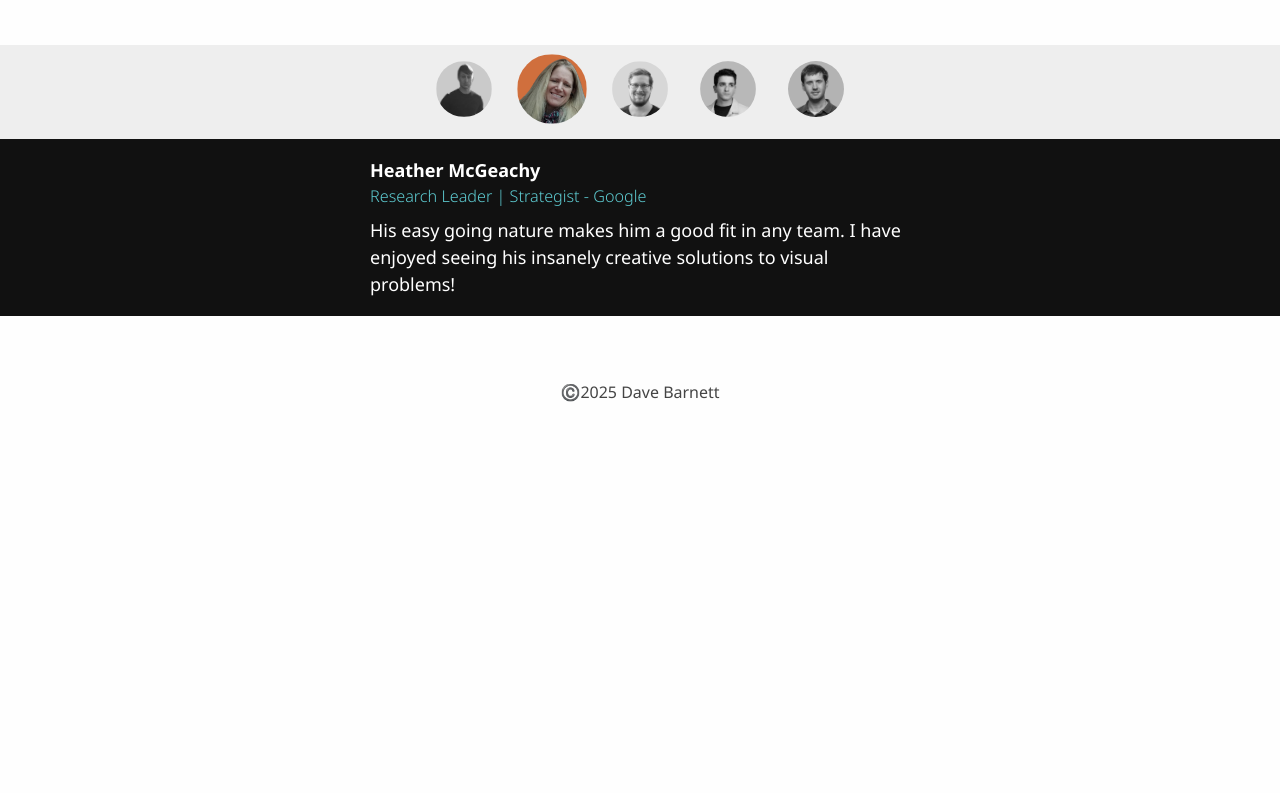
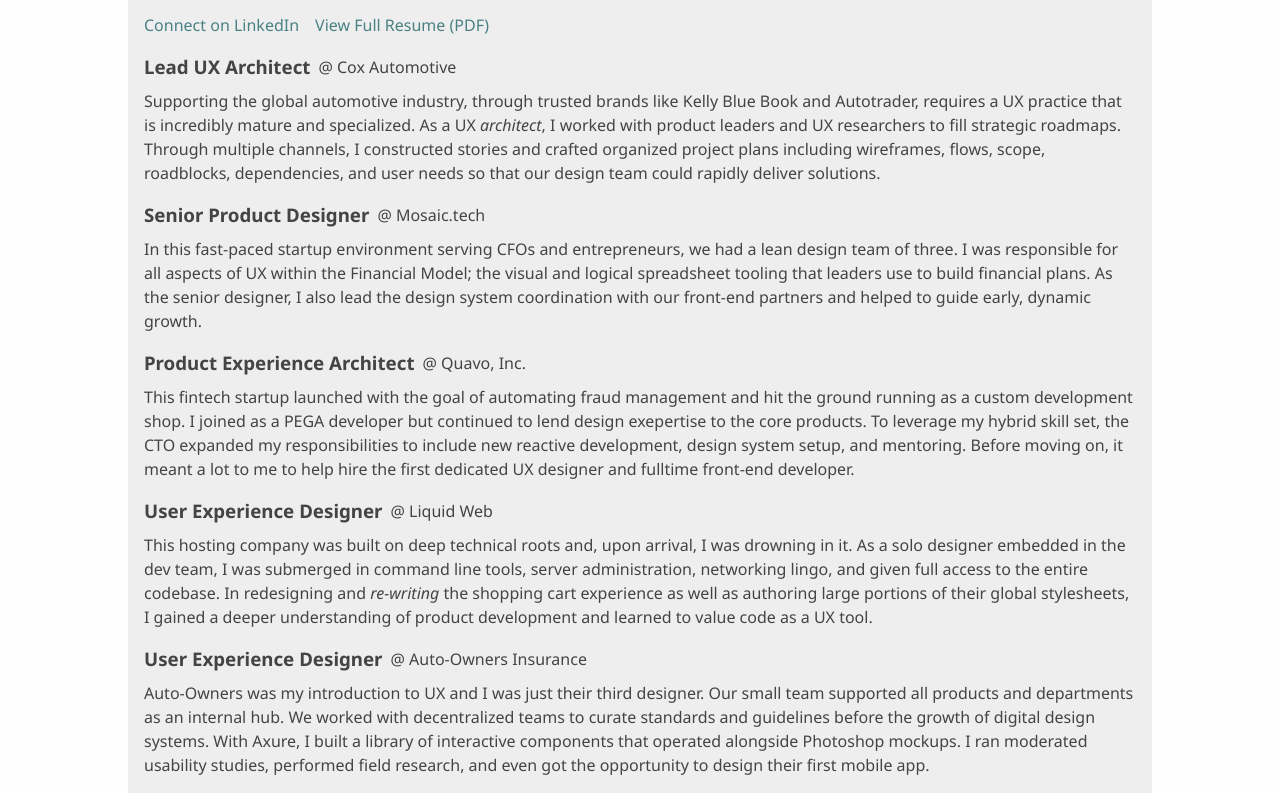
Before and after one commit to ralox/barnett.cc, a React (Create React App) app: page /about in a window 1280 px wide. Shown: the part 847-1640 px from the top of the page. Before the commit the page ends 1283 px from the top, so only its background shows below. Built offline with nearby package versions, Linux system fonts and the light colour scheme.

Commit message:
new background info to bio

```diff
--- a/src/styles/about.css
+++ b/src/styles/about.css
@@ -4,6 +4,7 @@
     IMAGE
     BIO
     SKILLS
+    BACKGROUND
     MEDIA QUERIES
         <= 985
 ==================================*/
@@ -108,6 +109,43 @@
   background-color: var(--color-primary-light);
 }
 
+/* BACKGROUND */
+
+.bio-background {
+  margin: 2em 0;
+  padding: 1em;
+  background-color: var(--color-bg-offset);
+  border-radius: 4px;
+}
+
+.bio-background-links {
+  display: flex;
+  flex-flow: row wrap;
+  gap: 1em;
+}
+
+.role-list {
+  list-style: none;
+  padding: 0;
+  margin-top: 1em;
+}
+
+.role-item {
+  margin-bottom: 1em;
+}
+
+.role-header {
+  display: flex;
+  flex-flow: row wrap;
+  align-items: center;
+  gap: 0.5em;
+  margin-bottom: 0.5em;
+}
+
+.role-org::before {
+  content: "@ ";
+}
+
 /* MEDIA QUERIES */
 
 @media (width >= 2500px) {
--- a/src/views/About.js
+++ b/src/views/About.js
@@ -64,6 +64,71 @@
             <li className="skill-pill">React</li>
           </ul>
         </div>
+        <div className="bio-background">
+          <h2 className="section-title">Background</h2>
+          <div className="bio-background-links">
+            <a
+              className="nav-link linkedin-link"
+              href="https://www.linkedin.com/in/daveryanbarnett/"
+              target="_blank"
+              rel="noopener noreferrer"
+              title="View LinkedIn Profile"
+            >
+              Connect on LinkedIn
+            </a>
+            <a
+              className="nav-link"
+              href="https://s3.us-west-2.amazonaws.com/barnett.cc/Barnett-UX-Resume-2025.pdf"
+              target="_blank"
+              rel="noopener noreferrer"
+            >
+              View Full Resume (PDF)
+            </a>
+          </div>
+          <ul className="role-list">
+            <li className="role-item">
+              <div className="role-header">
+                <h3 className="role-title">Lead UX Architect</h3>
+                <div className="role-org">Cox Automotive</div>
+              </div>
+              <p className="role-description">Supporting the global automotive industry, through trusted brands like Kelly Blue Book and Autotrader, requires a UX practice that is incredibly mature and specialized. As a UX <em>architect</em>, I worked with product leaders and UX researchers to fill strategic roadmaps. Through multiple channels, I constructed stories and crafted organized project plans including wireframes, flows, scope, roadblocks, dependencies, and user needs so that our design team could rapidly deliver solutions.</p>
+            </li>
+            <li className="role-item">
+              <div className="role-header">
+                <h3 className="role-title">Senior Product Designer</h3>
+                <div className="role-org">Mosaic.tech</div>
+              </div>
+              <p className="role-description">In this fast-paced startup environment serving CFOs and entrepreneurs, we had a lean design team of three. I was responsible for all aspects of UX within the Financial Model; the visual and logical spreadsheet tooling that leaders use to build financial plans. As the senior designer, I also lead the design system coordination with our front-end partners and helped to guide early, dynamic growth.</p>
+            </li>
+            <li className="role-item">
+              <div className="role-header">
+                <h3 className="role-title">Product Experience Architect</h3>
+                <div className="role-org">Quavo, Inc.</div>
+              </div>
+              <p className="role-description">
+                This fintech startup launched with the goal of automating fraud management and hit the ground running as a custom development shop. I joined as a PEGA developer but continued to lend design exepertise to the core products. To leverage my hybrid skill set, the CTO expanded my responsibilities to include new reactive development, design system setup, and mentoring. Before moving on, it meant a lot to me to help hire the first dedicated UX designer and fulltime front-end developer.
+              </p>
+            </li>
+            <li className="role-item">
+              <div className="role-header">
+                <h3 className="role-title">User Experience Designer</h3>
+                <div className="role-org">Liquid Web</div>
+              </div>
+              <p className="role-description">
+                This hosting company was built on deep technical roots and, upon arrival, I was drowning in it. As a solo designer embedded in the dev team, I was submerged in command line tools, server administration, networking lingo, and given full access to the entire codebase. In redesigning and <em>re-writing</em> the shopping cart experience as well as authoring large portions of their global stylesheets, I gained a deeper understanding of product development and learned to value code as a UX tool.
+              </p>
+            </li>
+            <li className="role-item">
+              <div className="role-header">
+                <h3 className="role-title">User Experience Designer</h3>
+                <div className="role-org">Auto-Owners Insurance</div>
+              </div>
+              <p className="role-description">
+                Auto-Owners was my introduction to UX and I was just their third designer. Our small team supported all products and departments as an internal hub. We worked with decentralized teams to curate standards and guidelines before the growth of digital design systems. With Axure, I built a library of interactive components that operated alongside Photoshop mockups. I ran moderated usability studies, performed field research, and even got the opportunity to design their first mobile app.
+              </p>
+            </li>
+          </ul>
+        </div>
       </main>
       <Recs />
     </section>
```
Also changed, not shown: src/components/PageHeader.js (+0 -12 lines).
